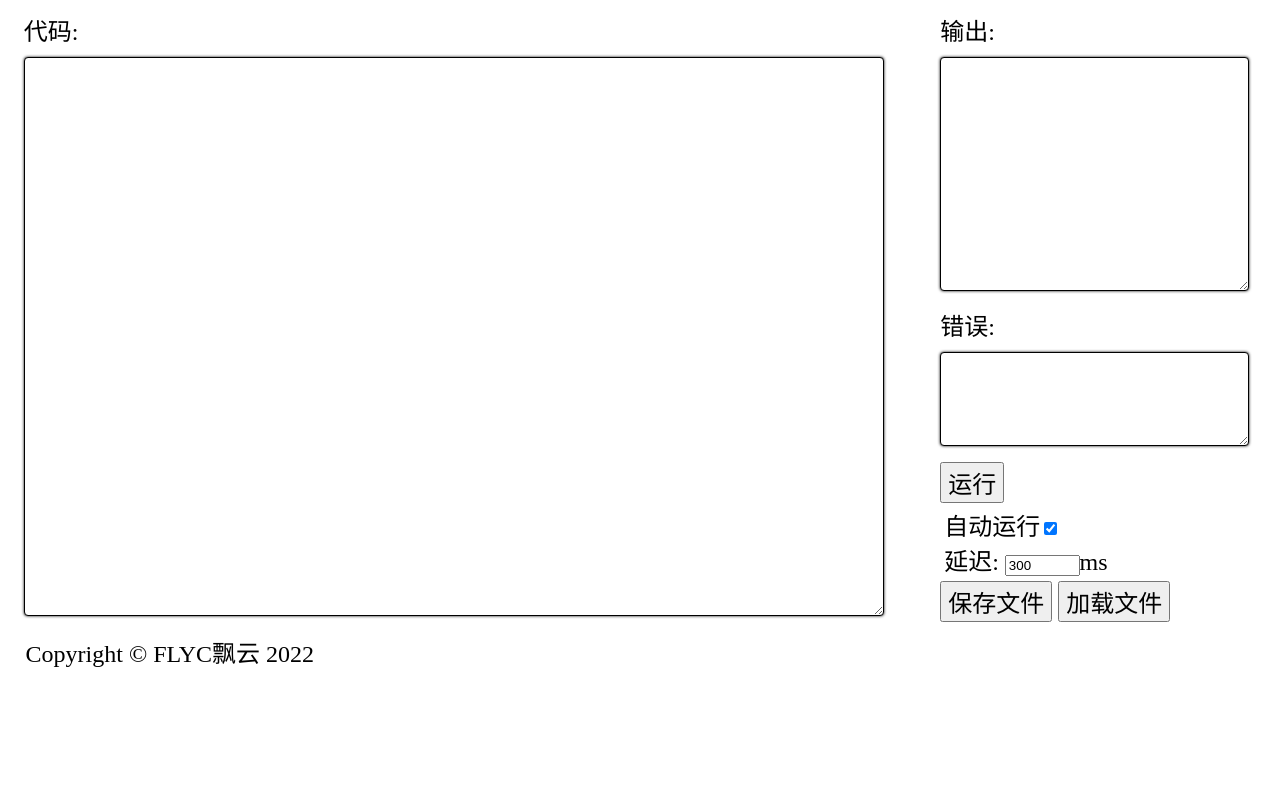
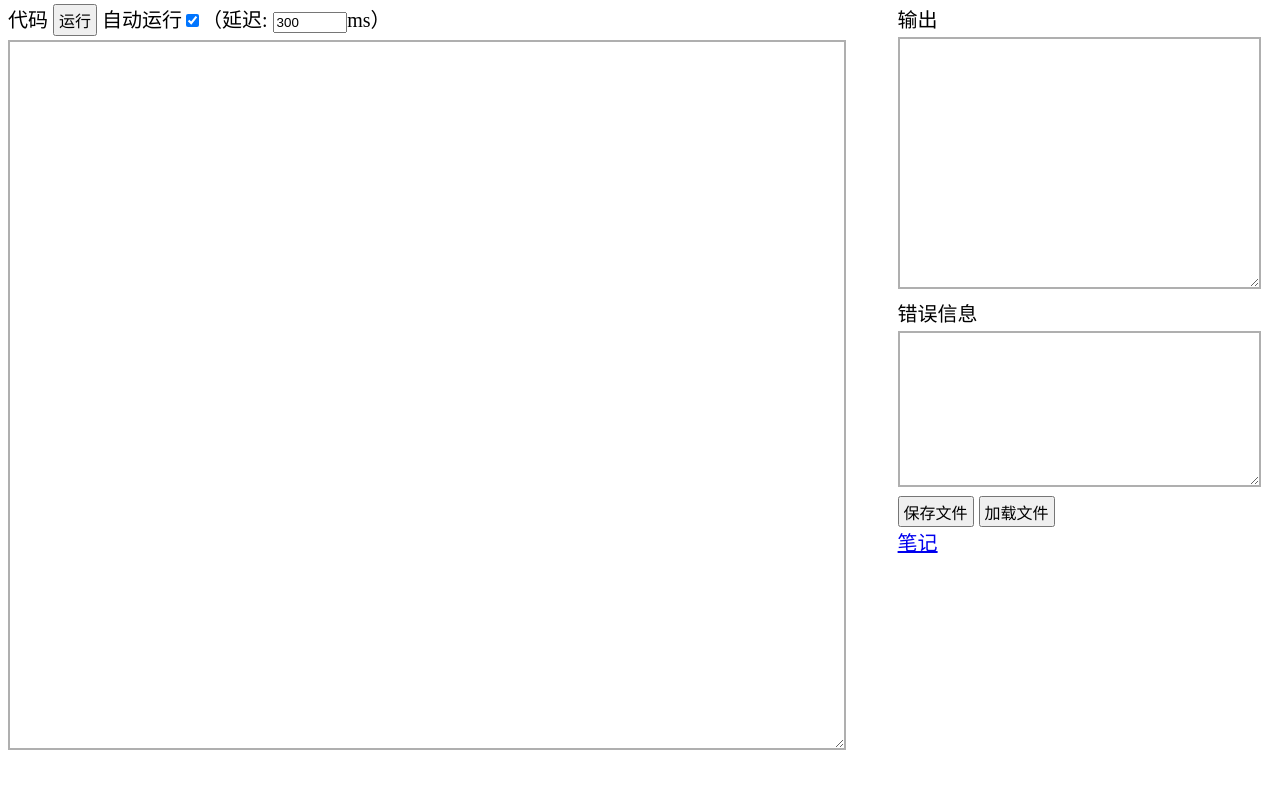
Before and after one commit to FlyCloudC/LispInterpreter, a plain HTML site: page index.html in a window 1280 px wide. Drawn offline with Linux system fonts and the light colour scheme.

Commit message:
refactor: 更新代码编辑器界面的样式，优化repl逻辑

```diff
--- a/index.html
+++ b/index.html
@@ -5,7 +5,7 @@
   <meta charset="UTF-8">
   <meta http-equiv="X-UA-Compatible" content="IE=Edge">
   <meta name="viewport" content="width=device-width, initial-scale=1.0">
-  <title>lisp解释器</title>
+  <title>scheme解释器</title>
   <link rel="stylesheet" href="style.css" />
   <script src="scripts/app.js"></script>
   <script src="scripts/parser.js"></script>
@@ -15,28 +15,23 @@
 </head>
 
 <body>
-  <div class="row">
-    <section class="source-sec">
-      代码:<br />
-      <textarea id="form-source" rows="15" spellcheck="false"></textarea><br />
-    </section>
-    <section class="running-sec">
-      输出:<br />
-      <textarea id="form-output" rows="8" spellcheck="false"></textarea><br />
-      错误:<br />
-      <textarea id="form-error" rows="3" spellcheck="false"></textarea><br />
-      <button onclick="run()">运行</button>
-      <div>
-        自动运行<input type="checkbox" id="input-autorun" checked><br />
-        延迟: <input class="input-delay" type="number" id="input-delay" value="300">ms<br />
-      </div>
-      <button onclick="saveFile()">保存文件</button>
-      <button onclick="loadFile()">加载文件</button>
-    </section>
+  <div class="source-sec">
+    代码
+    <button onclick="run()">运行</button>
+    自动运行<input type="checkbox" id="input-autorun" checked>（延迟: <input class="input-delay" type="number" id="input-delay"
+      value="300">ms）
+    <br />
+    <textarea id="form-source" rows="16" spellcheck="false"></textarea><br />
   </div>
-  <footer>
-    Copyright &copy FLYC飘云 2022
-  </footer>
+  <div class="running-sec">
+    输出<br />
+    <textarea id="form-output" rows="10" spellcheck="false"></textarea><br />
+    错误信息<br />
+    <textarea id="form-error" rows="6" spellcheck="false"></textarea><br />
+    <button onclick="saveFile()">保存文件</button>
+    <button onclick="loadFile()">加载文件</button><br />
+    <a href="/notes/index.html">笔记</a>
+  </div>
 </body>
 
 </html>
--- a/scripts/app.js
+++ b/scripts/app.js
@@ -1,4 +1,5 @@
 let sourceForm, outputForm;
+let consoleClearEachRun = true;
 
 window.onload = () => {
   [sourceForm, outputForm, errorForm, autorunButton, delayInput] =
@@ -17,7 +18,9 @@ window.onload = () => {
 }
 
 function run() {
-  console.clear();
+  if (consoleClearEachRun)
+    console.clear();
+
   let code = sourceForm.value;
   try {
     let mainExp = parse(code);
@@ -32,6 +35,7 @@ function run() {
       });
     }
     outputForm.value = output.join('\n');
+    outputForm.scrollTop = outputForm.scrollHeight;
     errorForm.value = null;
   }
   catch (err) {
@@ -83,8 +87,3 @@ function loadFile() {
   }
   inputEle.click();
 }
-
-function out(x) {
-  console.log(x);
-  return x;
-}
--- a/scripts/interpreter.js
+++ b/scripts/interpreter.js
@@ -122,7 +122,7 @@ const analyzeByHead = {
   },
   'if': exp => {
     if (exp.length !== 4 && exp.length !== 3)
-      throw new LispAnalyzeError(exp);
+      throw new LispSyntaxError(exp);
 
     let pproc = analyze(exp[1]);
     exp[2].isTail = exp.isTail;
--- a/scripts/parser.js
+++ b/scripts/parser.js
@@ -1,7 +1,7 @@
 class ParseError extends Error { }
 
 function parse(code) {
-  let strls = ` ${code}\n`
+  const strls = ` ${code}\n`
     .replace('\'()', 'nil') //临时补丁
     .replace(/;(.*?)\n/g, '') //去掉注释
     .replaceAll('(', ' ( ') //给括号两边加空格
@@ -10,11 +10,11 @@ function parse(code) {
     .trim()
     .split(' '); //按空格把c1分成数组
   if (strls.length === 1 && strls[0] === '')
-    strls = [];
+    return [];
 
-  let expStack = [[]];
+  const expStack = [[]];
   let top = 0;
-  for (let v of strls) {
+  for (const v of strls) {
     switch (v) {
       case '(':
         expStack[++top] = [];
--- a/style.css
+++ b/style.css
@@ -4,14 +4,12 @@ body {
   width: 100%;
   margin: 0;
   padding: 0;
-  font-size: 24px;
+  font-size: 20px;
 }
 
-.row {
-  max-height: 90%;
-  padding: 4px;
+body {
   display: flex;
-  justify-content: space-around;
+  justify-content: flex-start;
 }
 
 .source-sec {
@@ -20,9 +18,23 @@ body {
   padding: 4px;
 }
 
+.source-sec textarea {
+  height: 90%;
+}
+
 .running-sec {
-  width: 25%;
+  width: 30%;
   padding: 4px;
+}
+
+textarea {
+  width: 95%;
+  margin: 4px 0;
+  padding: 4px 2px;
+  border: 2px solid #888a;
+  font-size: inherit;
+  font-family: "Consolas";
+  /* resize: none; */
 }
 
 .input-delay {
@@ -31,10 +43,7 @@ body {
 
 @media screen and (max-width: 500px) {
   body {
-    font-size: 16px;
-  }
-
-  .row {
+    font-size: 14px;
     flex-direction: column;
     max-height: fit-content;
     align-items: center;
@@ -44,39 +53,17 @@ body {
     width: 90%;
   }
 
-  .source-sec textarea {
-    height: 60%;
-  }
-
   .running-sec {
     width: 90%;
   }
 }
 
-textarea {
-  width: 95%;
-  margin: 10px 0;
-  padding: 4px 1%;
-  border: 1px solid;
-  border-radius: 4px;
-  box-shadow: 0 0 3px 0px #000f;
-  font-size: inherit;
-  font-family: "Consolas";
-  /* resize: none; */
-}
-
 button {
-  font-size: inherit;
-}
-
-.source-sec textarea {
-  height: 90%;
-}
-
-footer {
-  margin: 4px 2%;
+  display: inline;
+  padding: 0.1em 4px;
+  font-size: 0.8em;
 }
 
 div {
-  margin: 4px;
+  margin: 0 4px;
 }
```
